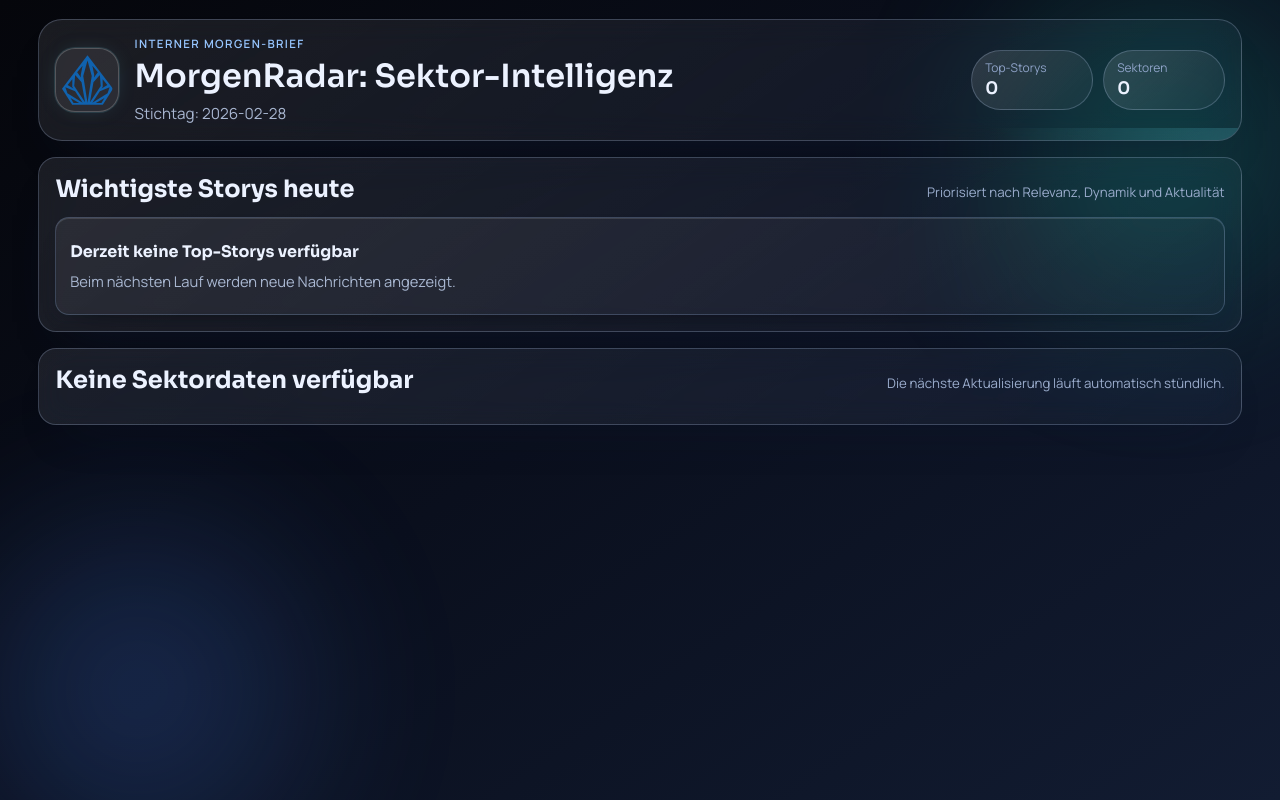
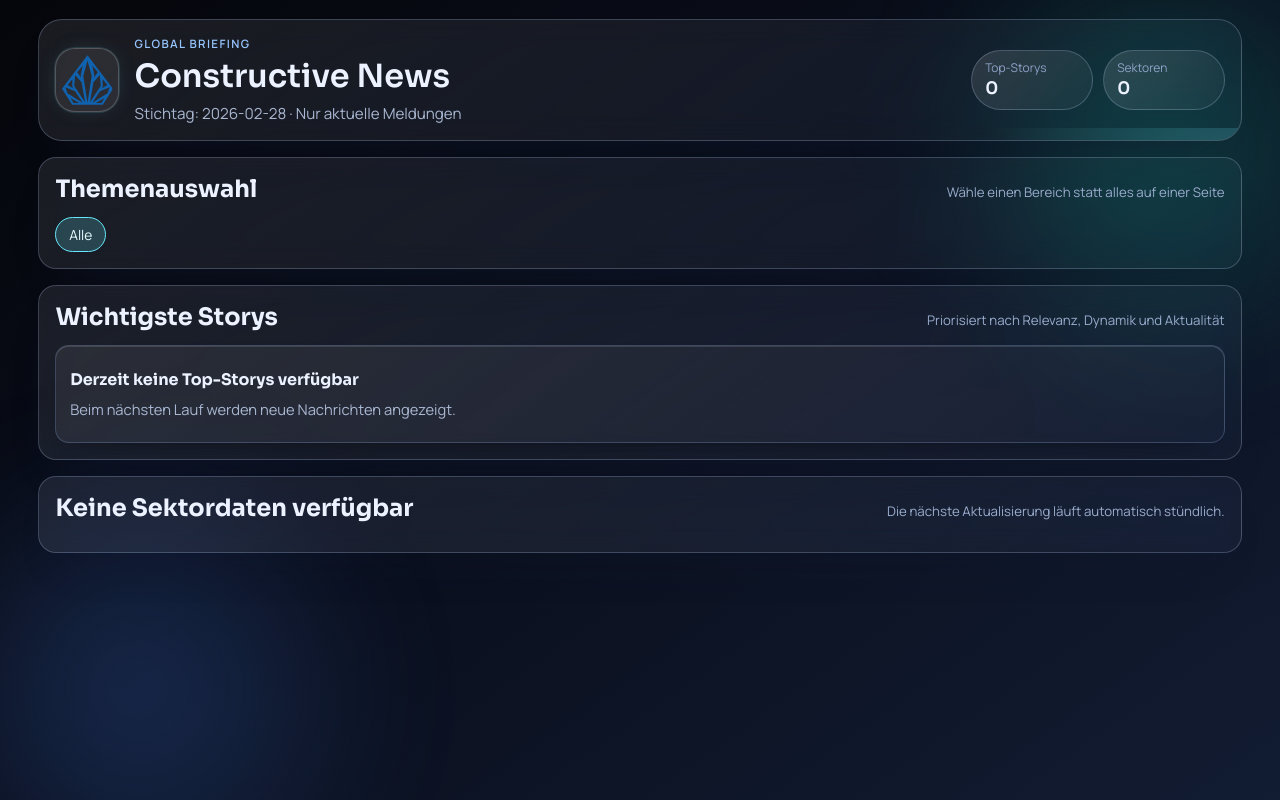
Before and after one commit to jeawey/newsdash, a FastAPI app: page / in a window 1280 px wide. Run offline with FastAPI, Linux system fonts and the light colour scheme.

Commit message:
Rebrand dashboard, add politics topic, and enforce freshness

```diff
--- a/app/main.py
+++ b/app/main.py
@@ -1,4 +1,4 @@
-from datetime import datetime
+from datetime import datetime, timedelta
 from typing import Optional
 
 import pytz
@@ -16,7 +16,7 @@ from app.presentation import SECTOR_COLORS
 from app.schemas import DashboardResponse, StoryOut
 from app.settings import get_settings
 
-app = FastAPI(title="Internal News Dashboard")
+app = FastAPI(title="Constructive News")
 templates = Jinja2Templates(directory="app/templates")
 settings = get_settings()
 app.mount("/static", StaticFiles(directory="app/static"), name="static")
@@ -46,7 +46,10 @@ def get_dashboard_data(
 
     stories = db.scalars(
         select(Story)
-        .where(Story.snapshot_date == target_date)
+        .where(
+            Story.snapshot_date == target_date,
+            Story.published_at >= datetime.now(pytz.utc) - timedelta(hours=settings.max_story_age_hours),
+        )
         .order_by(desc(Story.score))
     ).all()
 
--- a/app/presentation.py
+++ b/app/presentation.py
@@ -5,4 +5,5 @@ SECTOR_COLORS: dict[str, str] = {
     "Sustainability": "#7cf58a",
     "Cannabis": "#9de870",
     "Kenya": "#ffb26f",
+    "Politics": "#ff7d7d",
 }
--- a/app/settings.py
+++ b/app/settings.py
@@ -23,6 +23,7 @@ class Settings(BaseSettings):
 
     hourly_breaking_threshold: float = Field(default=7.0, alias="HOURLY_BREAKING_THRESHOLD")
     max_items_per_sector: int = Field(default=12, alias="MAX_ITEMS_PER_SECTOR")
+    max_story_age_hours: int = Field(default=72, alias="MAX_STORY_AGE_HOURS")
 
     def resolved_source_config_path(self) -> Path:
         return Path(self.source_config_path).expanduser().resolve()
--- a/app/static/styles.css
+++ b/app/static/styles.css
@@ -201,6 +201,39 @@ main {
   font-size: 0.83rem;
 }
 
+.topic-buttons {
+  display: flex;
+  flex-wrap: wrap;
+  gap: 0.5rem;
+}
+
+.topic-btn {
+  border: 1px solid var(--line);
+  background: rgba(255, 255, 255, 0.06);
+  color: var(--ink);
+  border-radius: 999px;
+  padding: 0.42rem 0.8rem;
+  font-family: "Manrope", sans-serif;
+  font-size: 0.86rem;
+  cursor: pointer;
+  transition: all 160ms ease;
+}
+
+.topic-btn:hover {
+  border-color: var(--accent);
+  background: rgba(103, 232, 249, 0.12);
+}
+
+.topic-btn.is-active {
+  border-color: var(--accent);
+  background: rgba(103, 232, 249, 0.2);
+  color: #e9fcff;
+}
+
+.is-hidden {
+  display: none;
+}
+
 .story-grid {
   display: grid;
   grid-template-columns: repeat(auto-fit, minmax(260px, 1fr));
--- a/app/templates/index.html
+++ b/app/templates/index.html
@@ -4,7 +4,7 @@
     {% set assets = asset_prefix|default('/static') %}
     <meta charset="UTF-8" />
     <meta name="viewport" content="width=device-width, initial-scale=1.0" />
-    <title>MorgenRadar | Sektor-Dashboard</title>
+    <title>Constructive News</title>
     <link rel="preconnect" href="https://fonts.googleapis.com" />
     <link rel="preconnect" href="https://fonts.gstatic.com" crossorigin />
     <link
@@ -21,9 +21,9 @@
       <div class="hero-left">
         <img src="{{ assets }}/logo.svg" alt="Constructive Microbes Logo" class="logo" />
         <div>
-          <p class="eyebrow">Interner Morgen-Brief</p>
-          <h1>MorgenRadar: Sektor-Intelligenz</h1>
-          <p class="subtitle">Stichtag: {{ snapshot_date }}</p>
+          <p class="eyebrow">Global Briefing</p>
+          <h1>Constructive News</h1>
+          <p class="subtitle">Stichtag: {{ snapshot_date }} · Nur aktuelle Meldungen</p>
         </div>
       </div>
       <div class="hero-right">
@@ -39,23 +39,40 @@
     </header>
 
     <main>
-      <section class="panel glass-panel">
+      <section class="topic-nav panel glass-panel">
         <div class="panel-head">
-          <h2>Wichtigste Storys heute</h2>
+          <h2>Themenauswahl</h2>
+          <p>Wähle einen Bereich statt alles auf einer Seite</p>
+        </div>
+        <div class="topic-buttons">
+          <button class="topic-btn is-active" data-topic="all" type="button">Alle</button>
+          {% for sector in sectors.keys() %}
+          <button class="topic-btn" data-topic="{{ sector }}" type="button">{{ sector }}</button>
+          {% endfor %}
+        </div>
+      </section>
+
+      <section class="panel glass-panel filter-section top-section" data-sector="top">
+        <div class="panel-head">
+          <h2>Wichtigste Storys</h2>
           <p>Priorisiert nach Relevanz, Dynamik und Aktualität</p>
         </div>
         <div class="story-grid top-grid">
           {% if top_stories %}
           {% for story in top_stories %}
-          <article class="story-card highlight" style="--sector-accent: {{ sector_colors.get(story.sector, '#5eead4') }}">
+          <article class="story-card highlight top-card" data-sector="{{ story.sector }}" style="--sector-accent: {{ sector_colors.get(story.sector, '#5eead4') }}">
             <p class="chip">{{ story.sector }} · {{ story.subtopic }}</p>
             <h3><a href="{{ story.url }}" target="_blank" rel="noopener">{{ story.title }}</a></h3>
             <p class="summary">{{ story.summary }}</p>
             <p class="meta">{{ story.source_name }} · Relevanz {{ '%.2f'|format(story.score) }}</p>
           </article>
           {% endfor %}
+          <article class="story-card top-filter-empty is-hidden">
+            <h3>Für dieses Thema keine Top-Storys</h3>
+            <p class="summary">Bitte anderes Thema wählen oder auf den nächsten Lauf warten.</p>
+          </article>
           {% else %}
-          <article class="story-card">
+          <article class="story-card top-filter-empty">
             <h3>Derzeit keine Top-Storys verfügbar</h3>
             <p class="summary">Beim nächsten Lauf werden neue Nachrichten angezeigt.</p>
           </article>
@@ -64,7 +81,7 @@
       </section>
 
       {% for sector, stories in sectors.items() %}
-      <section class="panel glass-panel" style="--sector-accent: {{ sector_colors.get(sector, '#5eead4') }}">
+      <section class="panel glass-panel filter-section sector-panel" data-sector="{{ sector }}" style="--sector-accent: {{ sector_colors.get(sector, '#5eead4') }}">
         <div class="panel-head">
           <h2>{{ sector }}</h2>
           <p>{{ stories | length }} Einträge im Tagesfenster</p>
@@ -96,5 +113,39 @@
       </section>
       {% endfor %}
     </main>
+
+    <script>
+      const topicButtons = Array.from(document.querySelectorAll(".topic-btn"));
+      const topCards = Array.from(document.querySelectorAll(".top-card"));
+      const topEmpty = document.querySelector(".top-filter-empty");
+      const sectorPanels = Array.from(document.querySelectorAll(".sector-panel"));
+
+      function applyTopicFilter(topic) {
+        topicButtons.forEach((button) => {
+          button.classList.toggle("is-active", button.dataset.topic === topic);
+        });
+
+        let visibleTopCards = 0;
+        topCards.forEach((card) => {
+          const visible = topic === "all" || card.dataset.sector === topic;
+          card.classList.toggle("is-hidden", !visible);
+          if (visible) visibleTopCards += 1;
+        });
+
+        if (topEmpty) {
+          const showTopEmpty = topCards.length > 0 && visibleTopCards === 0;
+          topEmpty.classList.toggle("is-hidden", !showTopEmpty);
+        }
+
+        sectorPanels.forEach((panel) => {
+          const visible = topic === "all" || panel.dataset.sector === topic;
+          panel.classList.toggle("is-hidden", !visible);
+        });
+      }
+
+      topicButtons.forEach((button) => {
+        button.addEventListener("click", () => applyTopicFilter(button.dataset.topic));
+      });
+    </script>
   </body>
 </html>
```
Also changed, not shown: config/sources.yml (+8 -0 lines), worker/scoring.py (+7 -1 lines).
